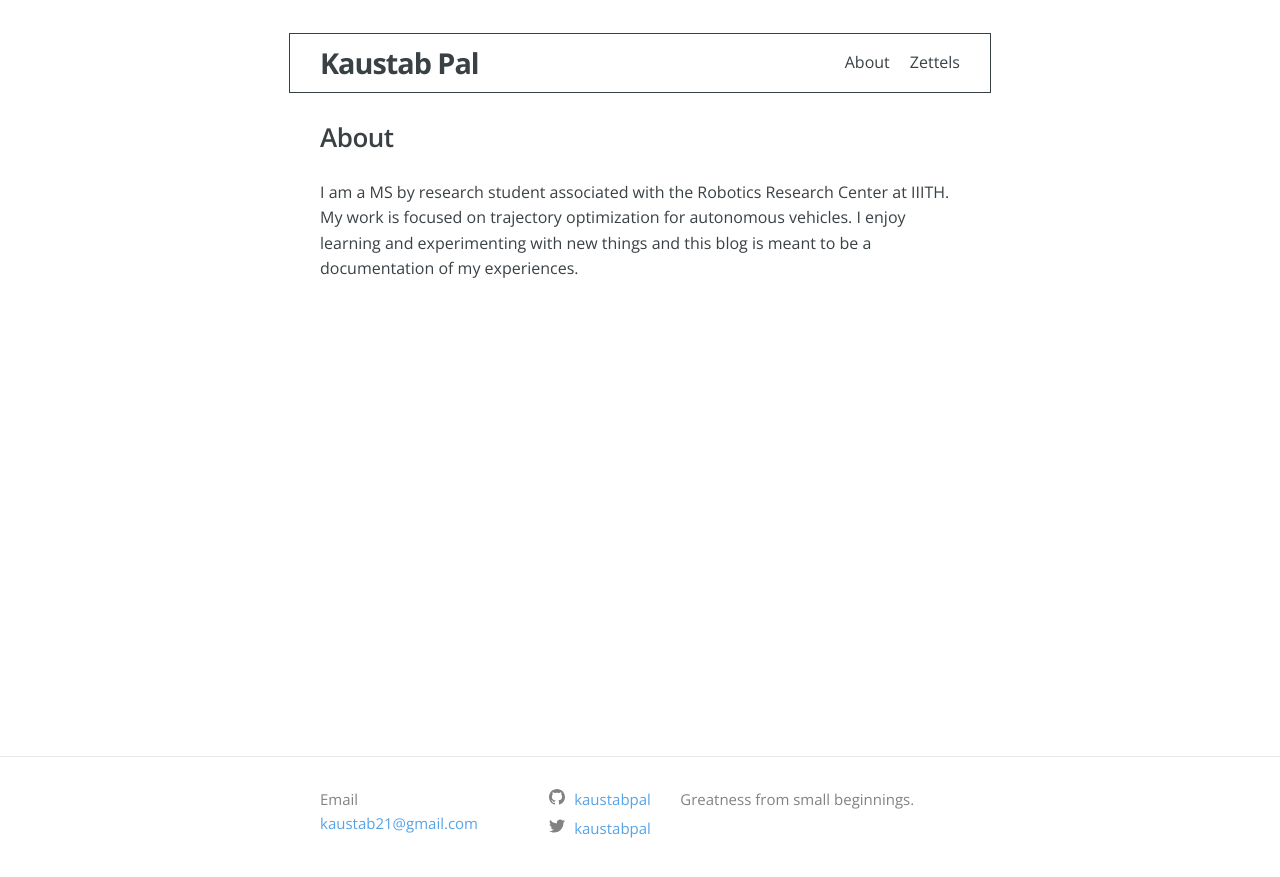
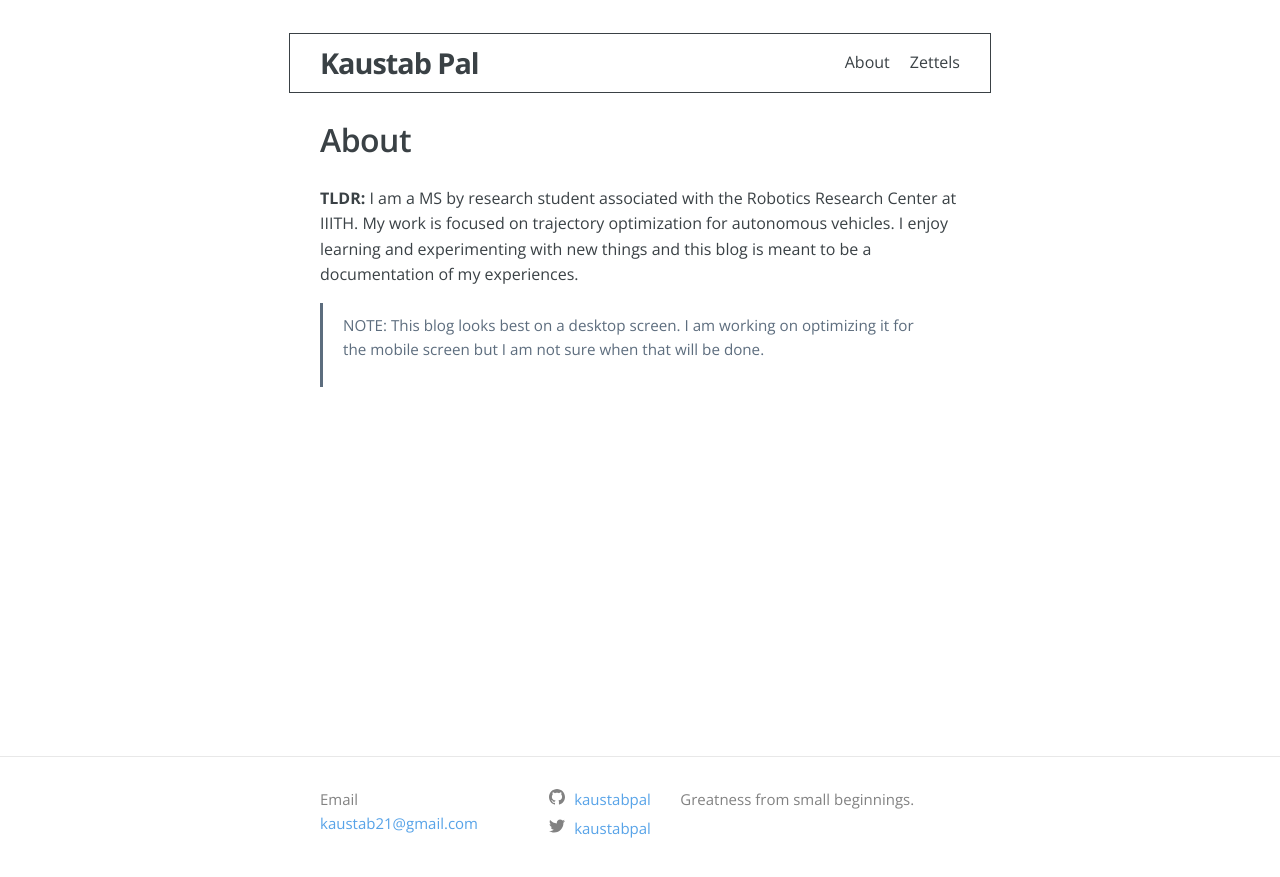
Before and after one commit to kaustabpal/kaustabpal.github.io, a Jekyll site: the page built from about.md, in a window 1280 px wide. Shown: the top 877 px of the page. Built offline with Jekyll 4.4.1, drawn with Linux system fonts in a browser that asks for light colours; some web fonts are replaced.

```diff
--- a/_sass/minima/_base.scss
+++ b/_sass/minima/_base.scss
@@ -129,14 +129,16 @@ a {
  */
 blockquote {
   display: block;
-  margin: 2em 0;
+  margin: 1em 0;
   padding: 10px 20px;
   position: relative;
   border-left-style: solid;
   border-left-width: 3px;
+  font-size: 0.95em;
 //  box-shadow: rgba(0, 0, 0, 0.125) 1px 1px 2px 0px;
   color: rgba(52, 73, 94, 0.8);
 }
+
 
 ::selection {
   background: #D6EDFF;
--- a/_sass/minima/_layout.scss
+++ b/_sass/minima/_layout.scss
@@ -172,7 +172,7 @@
 }
 
 .post-title {
-  @include relative-font-size(1.625);
+  @include relative-font-size(2);
   font-weight: 600;
   letter-spacing: -0.5px;
   line-height: 1;
@@ -187,7 +187,7 @@
   margin-bottom: $spacing-unit;
 
   h2 {
-    @include relative-font-size(2);
+    @include relative-font-size(1.75);
 
     @include media-query($on-laptop) {
       @include relative-font-size(1.75);
@@ -195,7 +195,7 @@
   }
 
   h3 {
-    @include relative-font-size(1.625);
+    @include relative-font-size(1.325);
 
     @include media-query($on-laptop) {
       @include relative-font-size(1.375);
@@ -203,7 +203,7 @@
   }
 
   h4 {
-    @include relative-font-size(1.25);
+    @include relative-font-size(1.125);
 
     @include media-query($on-laptop) {
       @include relative-font-size(1.125);
@@ -224,10 +224,8 @@
   border-left-color: rgba(160, 0, 0, 0.3);
   border-left-style: solid;
   border-left-width: 3px;
-  box-shadow: rgba(0, 0, 0, 0.125) 1px 1px 2px 0px;
   color: rgba(52, 73, 94, 0.8);
   font-size: $post-toc-content;
   box-sizing: border-box;
   word-wrap: break-word;
-  box-shadow: 1px 1px 2px rgba(0,0,0,0.125);
 }
--- a/about.md
+++ b/about.md
@@ -4,7 +4,10 @@ title: About
 permalink: /about/
 ---
 
-I am a MS by research student associated with the Robotics Research Center at
+**TLDR:** I am a MS by research student associated with the Robotics Research Center at
 IIITH. My work is focused on trajectory optimization for autonomous vehicles.
 I enjoy learning and experimenting with new things and this blog is meant to be
 a documentation of my experiences.
+
+> NOTE: This blog looks best on a desktop screen. I am working on optimizing it for the
+mobile screen but I am not sure when that will be done.
```
Also changed, not shown: _layouts/post.html (+4 -4 lines), _posts/2022-05-09-infium.md (+1 -1 lines), _posts/RL/2020-07-11-reinforcement_learning.md (+16 -16 lines).
